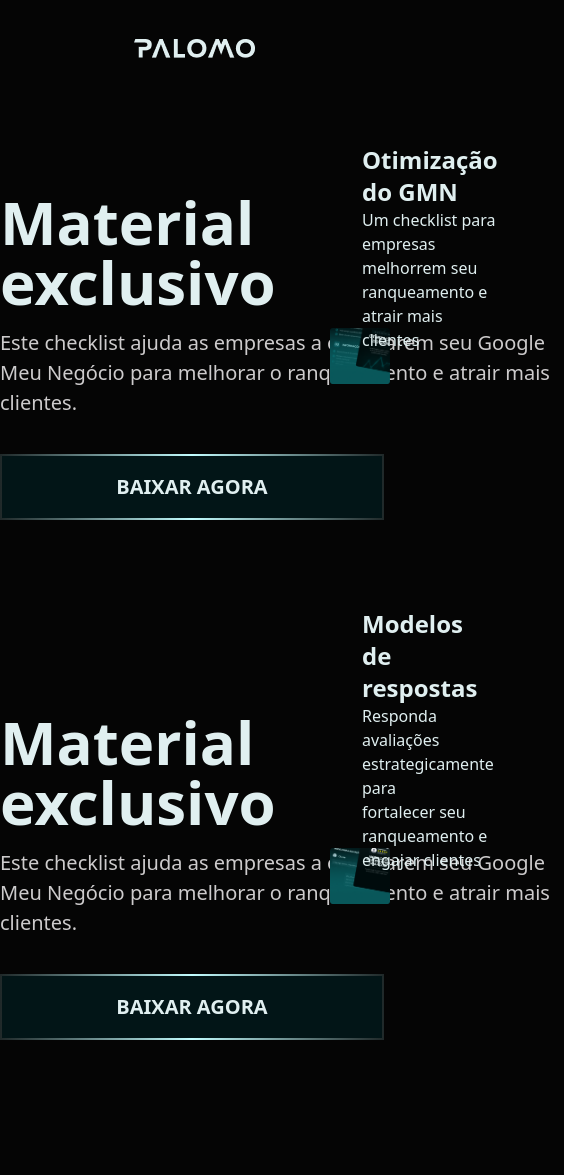
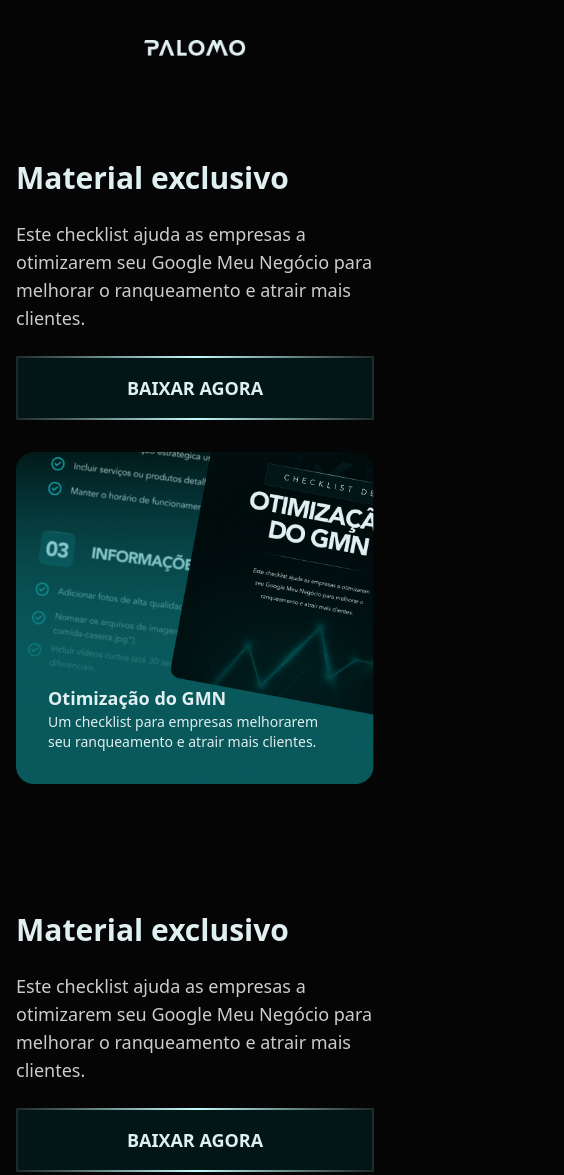
Before and after one commit to laillagaleno/web-palomo, a website: page src/index.html in a window 390 px wide. Shown: the top 1175 px of the page, 564 px wide, since content can reach past the window. Before the commit the page ends 1136 px from the top, so only its background shows below. Drawn offline with Linux system fonts and the light colour scheme.

Commit message:
responsividade

```diff
--- a/src/index.html
+++ b/src/index.html
@@ -6,61 +6,70 @@
   <link href="./output.css" rel="stylesheet">
   <link rel="preconnect" href="https://fonts.googleapis.com">
   <link rel="preconnect" href="https://fonts.gstatic.com" crossorigin>
-    <link href="https://fonts.googleapis.com/css2?family=Outfit:wght@100..900&family=Red+Hat+Display:ital,wght@0,300..900;1,300..900&family=Roboto:ital,wght@0,100;0,300;0,400;0,500;0,700;0,900;1,100;1,300;1,400;1,500;1,700;1,900&display=swap" rel="stylesheet">
+  <link href="https://fonts.googleapis.com/css2?family=Outfit:wght@100..900&family=Red+Hat+Display:wght@300..900&family=Roboto:wght@400;700&display=swap" rel="stylesheet">
 </head>
-<body class="h-full w-lvw bg-[#050505] flex justify-center flex-col items-center  ">
-    <main class="max-w-[1216px] m-auto w-full">
-        <div class="flex justify-center items-center py-10 h-24">
+<body class="h-full w-full bg-[#050505]">
+  <main class="max-w-[1216px] px-4 md:px-8 mx-auto w-full">
+    <!-- Logo Section -->
+    <div class="flex justify-center items-center py-10">
       <a href="https://www.instagram.com/palomo.digital/">
-                <img src="./assets/logo.png" alt="" srcset="">
+        <img src="./assets/logo.png" alt="Logo" class="h-4 sm:h-6">
       </a>
     </div>
-        <section class="w-full font-red flex justify-center items-center gap-24 text-[#E0EFF0] py-24">
-            <div class="w-[60%] flex flex-col gap-9 text-start">
-                <div class="space-y-4">
-                    <h1 class="text-6xl font-bold ">Material exclusivo</h1>
-                    <p  class="w-[564px] text-[20px] font-light text-[#CDCBCC]">Este checklist ajuda as empresas a otimizarem seu Google Meu Negócio para melhorar o ranqueamento e atrair mais clientes.</p>
-                </div>
 
-                <a href="http://lp.mege.com.br/wp-content/uploads/2025/03/Otimizacao-de-GMN.pdf" class=" w-96 text-center p-[2px] bg-gradient-to-r from-[rgba(58,76,77,0.5)] via-[#C2FDFF] to-[rgba(58,76,77,0.5)] ">
+    <!-- First Section -->
+    <section class="flex flex-col lg:flex-row items-center gap-8 lg:gap-24 text-[#E0EFF0] py-16">
+      <!-- Text Content -->
+      <div class="lg:w-1/2 flex flex-col gap-6 text-start">
+        <h1 class="text-3xl sm:text-5xl font-bold">Material exclusivo</h1>
+        <p class="text-lg sm:text-xl font-light text-[#CDCBCC]">
+          Este checklist ajuda as empresas a otimizarem seu Google Meu Negócio para melhorar o ranqueamento e atrair mais clientes.
+        </p>
+        <a href="http://lp.mege.com.br/wp-content/uploads/2025/03/Otimizacao-de-GMN.pdf" class="inline-block text-center p-[2px] bg-gradient-to-r from-[rgba(58,76,77,0.5)] via-[#C2FDFF] to-[rgba(58,76,77,0.5)]">
           <div class="bg-[#021517] p-4">
-                      <p class="text-[20px] uppercase font-bold">Baixar agora</p>
+            <p class="text-lg sm:text-xl uppercase font-bold">Baixar agora</p>
           </div>
         </a>
       </div>
-            <div class="relative">
-                <img src="./assets/card1.png" alt="" srcset="">
-                <div class="absolute bottom-8 left-8">
-                    <h3 class="text-2xl font-bold">Otimização do GMN</h3>
-                    <p class="text-[16px]">Um checklist para empresas melhorrem seu <br> ranqueamento e atrair mais clientes</p>
+
+      <!-- Image Content -->
+      <div class="relative w-full lg:w-1/2">
+        <img src="./assets/card1.png" alt="Card 1" class="w-full rounded-lg">
+        <div class="absolute bottom-4 left-4 right-4 bg-opacity-80 p-4 rounded-lg">
+          <h3 class="text-lg sm:text-2xl font-bold">Otimização do GMN</h3>
+          <p class="text-sm sm:text-base">
+            Um checklist para empresas melhorarem seu ranqueamento e atrair mais clientes.
+          </p>
         </div>
       </div>
+    </section>
 
-        </section>
-        <section class="w-full font-red flex justify-center items-center gap-24 text-[#E0EFF0] py-24">
-            <div class="w-[60%] flex flex-col gap-9 text-start">
-                <div class="space-y-4">
-                    <h1 class="text-6xl font-bold ">Material exclusivo</h1>
-                    <p  class="w-[564px] text-[20px] font-light text-[#CDCBCC]">Este checklist ajuda as empresas a otimizarem seu Google Meu Negócio para melhorar o ranqueamento e atrair mais clientes.</p>
-                </div>
-
-                <a href="http://lp.mege.com.br/wp-content/uploads/2025/03/Modelos-de-respostas.pdf" class=" w-96 text-center p-[2px] bg-gradient-to-r from-[rgba(58,76,77,0.5)] via-[#C2FDFF] to-[rgba(58,76,77,0.5)] ">
-                    <div class="bg-[#021517] p-4">
-                      <p class="text-[20px] uppercase font-bold">Baixar agora</p>
+    <!-- Second Section -->
+    <section class="flex flex-col lg:flex-row items-center gap-8 lg:gap-24 text-[#E0EFF0] py-16">
+      <!-- Text Content -->
+      <div class="lg:w-1/2 flex flex-col gap-6 text-start">
+        <h1 class="text-3xl sm:text-5xl font-bold">Material exclusivo</h1>
+        <p class="text-lg sm:text-xl font-light text-[#CDCBCC]">
+          Este checklist ajuda as empresas a otimizarem seu Google Meu Negócio para melhorar o ranqueamento e atrair mais clientes.
+        </p>
+        <a href="http://lp.mege.com.br/wp-content/uploads/2025/03/Modelos-de-respostas.pdf" class="inline-block text-center p-[2px] bg-gradient-to-r from-[rgba(58,76,77,0.5)] via-[#C2FDFF] to-[rgba(58,76,77,0.5)]">
+          <div class="bg-[#021517] p-4 ">
+            <p class="text-lg sm:text-xl uppercase font-bold">Baixar agora</p>
           </div>
         </a>
       </div>
-            <div class="relative">
-                <img src="./assets/card2.png" alt="" srcset="">
-                <div class="absolute bottom-8 left-8">
-                    <h3 class="text-2xl font-bold">Modelos de respostas</h3>
-                    <p class="text-[16px]">Responda avaliações estrategicamente para <br> fortalecer seu ranqueamento e engajar clientes</p>
+
+      <!-- Image Content -->
+      <div class="relative w-full lg:w-1/2">
+        <img src="./assets/card2.png" alt="Card 2" class="w-full rounded-lg">
+        <div class="absolute bottom-4 left-4 right-4 bg-opacity-80 p-4 rounded-lg">
+          <h3 class="text-lg sm:text-2xl font-bold">Modelos de respostas</h3>
+          <p class="text-sm sm:text-base">
+            Responda avaliações estrategicamente para fortalecer seu ranqueamento e engajar clientes.
+          </p>
         </div>
       </div>
-
     </section>
-
   </main>
-
 </body>
 </html>
--- a/tailwind.config.js
+++ b/tailwind.config.js
@@ -0,0 +1,11 @@
+module.exports = {
+    content: ["./*.html"], // Ajuste conforme o caminho dos seus arquivos HTML
+    theme: {
+      extend: {
+        fontFamily: {
+          red: ['"Red Hat Display"', 'sans-serif'], // Nome da fonte + fallback
+        },
+      },
+    },
+    plugins: [],
+  };
```
Also changed, not shown: src/output.css. Lines whose indentation alone changed are shown as unchanged.
